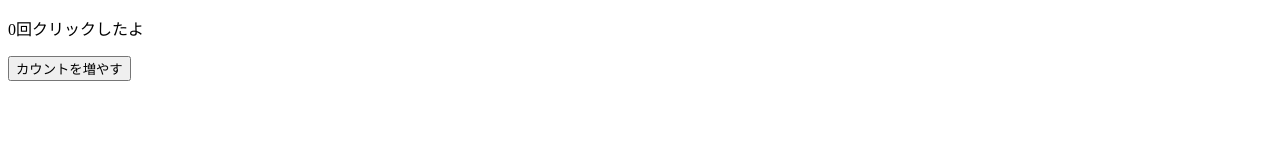
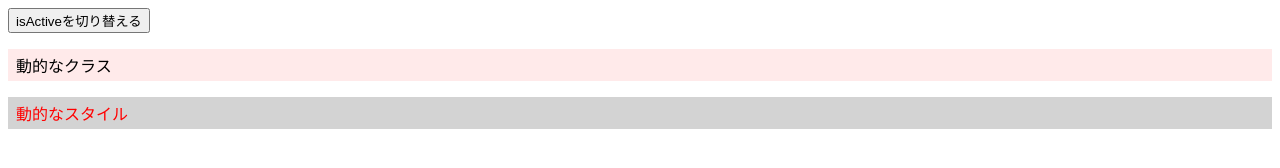
Before and after one commit to hibik17/Vue.js-practice-, a plain HTML site: page index.html in a window 1280 px wide. Drawn offline with nearby package versions, Linux system fonts and the light colour scheme.

Commit message:
active class practice

```diff
--- a/index.html
+++ b/index.html
@@ -10,22 +10,38 @@
   <body>
     <div id="app">
       <!-- この#appの内側にテンプレートを書き込んでいく -->
-      <p>{{ count }}回クリックしたよ</p>
-      <button v-on:click="increment">カウントを増やす</button>
+      <button v-on:click="isActive=!isActive">isActiveを切り替える</button>
+      <p v-bind:class="{child: isChild, 'is-active': isActive}" class="item">
+        動的なクラス
+      </p>
+      <p
+        v-bind:style="{ color: textColor, backgroundColor: bgColor }"
+        class="item"
+      >
+        動的なスタイル
+      </p>
     </div>
 
     <script>
       new Vue({
         el: "#app",
         data: {
-          count: 0,
-        },
-        methods: {
-          increment: function () {
-            this.count += 1;
-          },
+          isChild: true,
+          isActive: true,
+          textColor: "red",
+          bgColor: "lightgray",
         },
       });
     </script>
+
+    <style>
+      .item {
+        padding: 4px 8px;
+        transition: background-color 0.4s;
+      }
+      .is-active {
+        background: #ffeaea;
+      }
+    </style>
   </body>
 </html>
```
